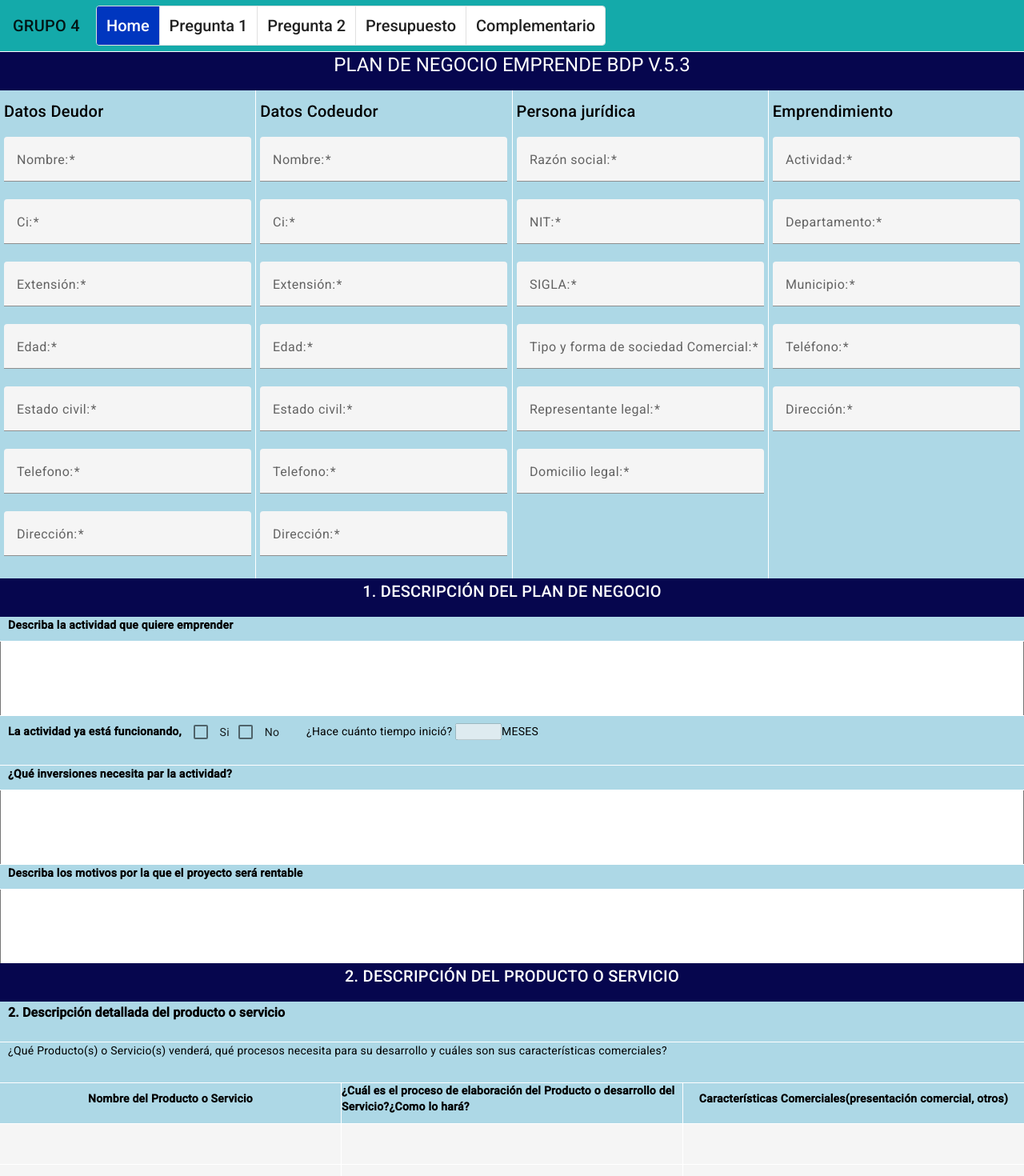
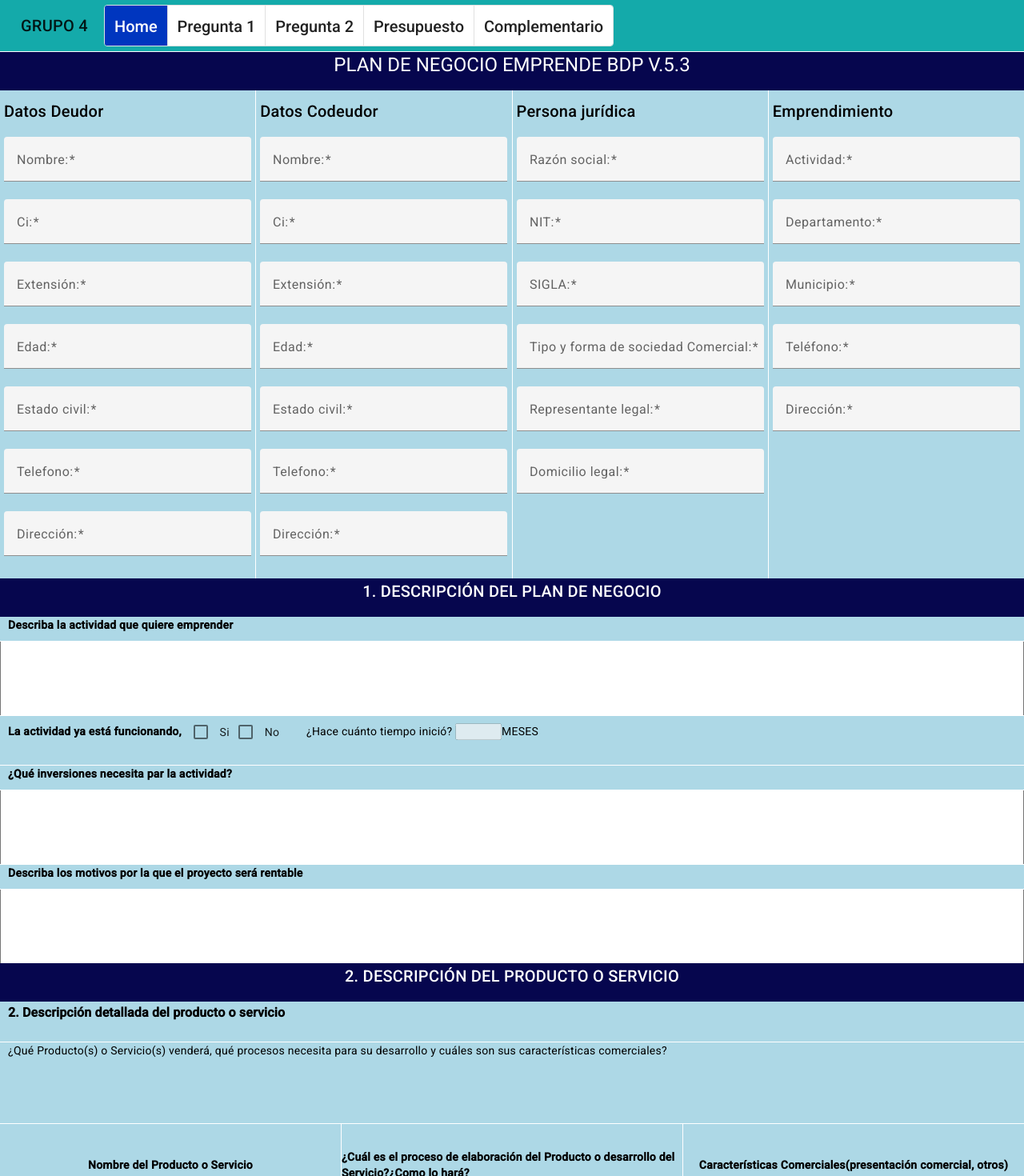
Before and after one commit to vanfranjay/plan-de-negocio, an Angular app in the folder frontend-planDeNegocio/: page /home in a window 1280 px wide. Shown: the top 1470 px of the page at 80% size. Built offline with nearby package versions, Linux system fonts and the light colour scheme.

Commit message:
Nav bar resposive agregado

```diff
--- a/frontend-planDeNegocio/src/app/components/header/header.component.html
+++ b/frontend-planDeNegocio/src/app/components/header/header.component.html
@@ -1,10 +1,39 @@
 <mat-toolbar class="header">
+  <div class="menu__opciones">
+    <mat-button-toggle #menuButton [matMenuTriggerFor]="menuOptions">
+      Menú
+    </mat-button-toggle>
+    <mat-menu #menuOptions="matMenu" [overlapTrigger]="false" (closed)="onMenuClosed()">
+      <div class="vertical-menu">
+        <button class="menu__button" mat-menu-item (click)="navigateTo(Tab.Home)" [class.selected-menu]="isSelected(Tab.Home)">
+          <span class="label__button-navBar">Home</span>
+        </button>
+
+        <button class="menu__button" mat-menu-item (click)="navigateTo(Tab.Pregunta1)" [class.selected-menu]="isSelected(Tab.Pregunta1)">
+          <span class="label__button-navBar">Pregunta 1</span>
+        </button>
+
+        <button class="menu__button" mat-menu-item (click)="navigateTo(Tab.Pregunta2)" [class.selected-menu]="isSelected(Tab.Pregunta2)">
+          <span class="label__button-navBar">Pregunta 2</span>
+        </button>
+
+        <button class="menu__button" mat-menu-item (click)="navigateTo(Tab.Presupuesto)" [class.selected-menu]="isSelected(Tab.Presupuesto)">
+          <span class="label__button-navBar">Presupuesto</span>
+        </button>
+
+        <button class="menu__button" mat-menu-item (click)="navigateTo(Tab.Complementario)" [class.selected-menu]="isSelected(Tab.Complementario)">
+          <span class="label__button-navBar">Complementario</span>
+        </button>
+      </div>
+    </mat-menu>
+
+  </div>
   <span class="logo">GRUPO 4</span>
   <mat-button-toggle-group name="fontStyle" aria-label="Font Style">
-    <mat-button-toggle (click)="navigateTo(Tab.Home)" [class.selected]="isSelected(Tab.Home)">Home</mat-button-toggle>
-    <mat-button-toggle (click)="navigateTo(Tab.Pregunta1)" [class.selected]="isSelected(Tab.Pregunta1)">Pregunta 1</mat-button-toggle>
-    <mat-button-toggle (click)="navigateTo(Tab.Pregunta2)" [class.selected]="isSelected(Tab.Pregunta2)">Pregunta 2</mat-button-toggle>
-    <mat-button-toggle (click)="navigateTo(Tab.Presupuesto)" [class.selected]="isSelected(Tab.Presupuesto)">Presupuesto</mat-button-toggle>
-    <mat-button-toggle (click)="navigateTo(Tab.Complementario)" [class.selected]="isSelected(Tab.Complementario)">Complementario</mat-button-toggle>
+    <mat-button-toggle (click)="navigateTo(Tab.Home)" [class.selected]="isSelected(Tab.Home)"><span class="label__button-navBar">Home</span></mat-button-toggle>
+    <mat-button-toggle (click)="navigateTo(Tab.Pregunta1)" [class.selected]="isSelected(Tab.Pregunta1)"><span class="label__button-navBar">Pregunta 1</span></mat-button-toggle>
+    <mat-button-toggle (click)="navigateTo(Tab.Pregunta2)" [class.selected]="isSelected(Tab.Pregunta2)"><span class="label__button-navBar">Pregunta 2</span></mat-button-toggle>
+    <mat-button-toggle (click)="navigateTo(Tab.Presupuesto)" [class.selected]="isSelected(Tab.Presupuesto)"><span class="label__button-navBar">Presupuesto</span></mat-button-toggle>
+    <mat-button-toggle (click)="navigateTo(Tab.Complementario)" [class.selected]="isSelected(Tab.Complementario)"><span class="label__button-navBar">Complementario</span></mat-button-toggle>
   </mat-button-toggle-group>
 </mat-toolbar>
--- a/frontend-planDeNegocio/src/app/components/header/header.component.scss
+++ b/frontend-planDeNegocio/src/app/components/header/header.component.scss
@@ -4,10 +4,38 @@
   z-index: 100;
 }
 .selected {
-  background-color: rgb(0, 54, 191); /* Cambia el color de fondo al rojo */
+  background-color: rgb(0, 54, 191); /* Cambia el color de fondo al  */
   color: #fff; /* Cambia el color del texto a blanco */
   /* Otros estilos adicionales que desees aplicar */
 }
 .logo{
   padding-right: 20px;
+  padding-left: 10px;
 }
+@media (max-width: 1150px) {
+  .label__button-navBar {
+    font-size: 14px; /* Ajusta el tamaño de fuente según tus necesidades */
+  }
+}
+@media (max-width: 950px) {
+  mat-button-toggle-group{
+    display: none;
+  }
+}
+@media (min-width: 950px) {
+  .menu__opciones{
+    display: none;
+  }
+  .selected-menu {
+    background-color: aqua;
+    color: inherit;
+  }
+}
+.vertical-menu {
+  display: flex;
+  flex-direction: column;
+}
+.mat-button-toggle:hover{
+  background-color: aqua;
+  color: #000;
+}
--- a/frontend-planDeNegocio/src/app/components/header/header.component.ts
+++ b/frontend-planDeNegocio/src/app/components/header/header.component.ts
@@ -37,4 +37,14 @@
   isSelected(tab: Tab): boolean {
     return this.selectedTab === tab;
   }
+  isMenuOpen = false;
+
+  selectOption(option: string) {
+    // Lógica para manejar la selección de opciones del menú
+    console.log('Opción seleccionada:', option);
+  }
+
+  onMenuClosed() {
+    this.isMenuOpen = false;
+  }
 }
--- a/frontend-planDeNegocio/src/app/pages/home/home.component.html
+++ b/frontend-planDeNegocio/src/app/pages/home/home.component.html
@@ -528,7 +528,7 @@
         class="expand-tile"
       >
         <div class="content">
-          <p class="texto-negrita pdrch">
+          <p class="texto-negrita pdrch texto__describa">
             Describa los motivos por la que el proyecto será rentable
           </p>
         </div>
@@ -550,27 +550,27 @@
           </h3>
         </div>
       </mat-grid-tile>
-      <mat-grid-tile [colspan]="3" [rowspan]="1" class="expand-tile">
+      <mat-grid-tile [colspan]="3" [rowspan]="2" class="expand-tile">
         <div class="content">
-          <p class="pdrch">
+          <p class="pdrch texto__descripcion">
             ¿Qué Producto(s) o Servicio(s) venderá, qué procesos necesita para
             su desarrollo y cuáles son sus características comerciales?
           </p>
         </div>
       </mat-grid-tile>
-      <mat-grid-tile [colspan]="1" [rowspan]="1">
-        <p class="texto-negrita">Nombre del Producto o Servicio</p>
+      <mat-grid-tile [colspan]="1" [rowspan]="2">
+        <span class="texto-negrita texto__descripcion-opciones">Nombre del Producto o Servicio</span>
       </mat-grid-tile>
-      <mat-grid-tile [colspan]="1" [rowspan]="1">
-        <p class="texto-negrita">
+      <mat-grid-tile [colspan]="1" [rowspan]="2">
+        <span class="texto-negrita texto__descripcion-opciones">
           ¿Cuál es el proceso de elaboración del Producto o desarrollo del
           Servicio?¿Como lo hará?
-        </p>
+        </span>
       </mat-grid-tile>
-      <mat-grid-tile [colspan]="1" [rowspan]="1">
-        <p class="texto-negrita">
+      <mat-grid-tile [colspan]="1" [rowspan]="2">
+        <span class="texto-negrita texto__descripcion-opciones">
           Características Comerciales(presentación comercial, otros)
-        </p>
+        </span>
       </mat-grid-tile>
 
       <mat-grid-tile [colspan]="1" [rowspan]="1" class="expand-tile">
--- a/frontend-planDeNegocio/src/app/pages/home/home.component.scss
+++ b/frontend-planDeNegocio/src/app/pages/home/home.component.scss
@@ -15,19 +15,19 @@
 //     padding: 0 10px;
 //   }
 // }
-.container{
+.container {
   padding-top: 65px;
 }
 mat-grid-tile {
   background: lightblue;
 }
-mat-grid-tile-header{
+mat-grid-tile-header {
   display: grid;
   justify-items: center;
   background: rgb(6, 6, 78);
   color: rgb(255, 255, 255);
 }
-.form__deudor{
+.form__deudor {
   display: flex;
   flex-direction: column;
   justify-content: flex-start; /* Alinea el contenido en la parte superior */
@@ -50,7 +50,7 @@
   padding: 10px;
   padding-top: 20px;
 }
-.pdrch{
+.pdrch {
   padding-left: 10px;
 }
 .content {
@@ -68,13 +68,13 @@
   width: 100%;
   resize: none;
 }
-.meses{
+.meses {
   width: 50px;
 }
-.cuantoTiempoInicio{
+.cuantoTiempoInicio {
   padding-left: 30px;
 }
-.footer{
+.footer {
   background: #ffffff;
   padding-top: 20px;
   padding-bottom: 20px;
@@ -91,3 +91,19 @@
   display: flex;
   align-items: flex-start; /* Alinea el contenido en la parte superior */
 }
+@media (max-width: 599px) {
+  .container {
+    padding-top: 55px;
+  }
+  .texto__descripcion {
+    font-size: 12px;
+  }
+  .texto__descripcion-opciones {
+    line-height: 10px; /* Ajusta la misma altura que el <mat-grid-tile> */
+    overflow: hidden; /* Oculta el contenido que sobresale */
+    font-size: 10px;
+  }
+  .texto__describa {
+    font-size: 13px;
+  }
+}
--- a/frontend-planDeNegocio/src/app/pages/pregunta2/pregunta2.component.html
+++ b/frontend-planDeNegocio/src/app/pages/pregunta2/pregunta2.component.html
@@ -1 +1,16 @@
-<p>pregunta2 works!</p>
+<div class="container">
+  <mat-grid-list [cols]="colSize" rowHeight="610px">
+    <mat-grid-tile [colspan]="1" [rowspan]="1">
+      <h2>HOla</h2>
+    </mat-grid-tile>
+    <mat-grid-tile [colspan]="1" [rowspan]="1">
+      <h2>HOla</h2>
+    </mat-grid-tile>
+    <mat-grid-tile [colspan]="1" [rowspan]="1">
+      <h2>HOla</h2>
+    </mat-grid-tile>
+    <mat-grid-tile [colspan]="1" [rowspan]="1">
+      <h2>Hola</h2>
+    </mat-grid-tile>
+  </mat-grid-list>
+</div>
--- a/frontend-planDeNegocio/src/app/pages/pregunta2/pregunta2.component.scss
+++ b/frontend-planDeNegocio/src/app/pages/pregunta2/pregunta2.component.scss
@@ -1,3 +1,3 @@
-p{
+.container{
   padding-top: 65px;
 }
--- a/frontend-planDeNegocio/src/app/pages/pregunta2/pregunta2.component.ts
+++ b/frontend-planDeNegocio/src/app/pages/pregunta2/pregunta2.component.ts
@@ -1,4 +1,6 @@
 import { Component } from '@angular/core';
+import { BreakpointObserver, Breakpoints } from '@angular/cdk/layout';
+import { FormBuilder, FormGroup, FormControl, Validators } from '@angular/forms';
 
 @Component({
   selector: 'app-pregunta2',
@@ -6,5 +8,27 @@
   styleUrls: ['./pregunta2.component.scss']
 })
 export class Pregunta2Component {
-
+  public colSize!: number;
+  constructor(private breakpointObserver: BreakpointObserver){}
+  ngOnInit() {
+    this.breakpointObserver.observe([Breakpoints.XSmall, Breakpoints.Small, Breakpoints.Medium])
+      .subscribe(result => {
+        if (result.matches) {
+          this.colSize = this.calculateColSize(result.breakpoints);
+        } else {
+          this.colSize = 2; // Pantallas más grandes, 4 columnas
+        }
+      });
+  }
+  calculateColSize(breakpoints: { [key: string]: boolean }): number {
+    if (breakpoints[Breakpoints.XSmall]) {
+      return 1; // Pantallas extra pequeñas, 1 columna
+    } else if (breakpoints[Breakpoints.Small]) {
+      return 1; // Pantallas pequeñas, 2 columnas
+    } else if (breakpoints[Breakpoints.Medium]) {
+      return 2; // Pantallas medianas, 3 columnas
+    } else {
+      return 2; // Por defecto, 4 columnas
+    }
+  }
 }
--- a/frontend-planDeNegocio/src/app/pages/pregunta2/pregunta2.module.ts
+++ b/frontend-planDeNegocio/src/app/pages/pregunta2/pregunta2.module.ts
@@ -3,6 +3,7 @@
 
 import { Pregunta2RoutingModule } from './pregunta2-routing.module';
 import { Pregunta2Component } from './pregunta2.component';
+import { MaterialModule } from 'src/app/material.module';
 
 
 @NgModule({
@@ -11,7 +12,8 @@
   ],
   imports: [
     CommonModule,
-    Pregunta2RoutingModule
+    Pregunta2RoutingModule,
+    MaterialModule
   ]
 })
 export class Pregunta2Module { }
```
Also changed, not shown: frontend-planDeNegocio/src/app/material.module.ts (+8 -2 lines).
